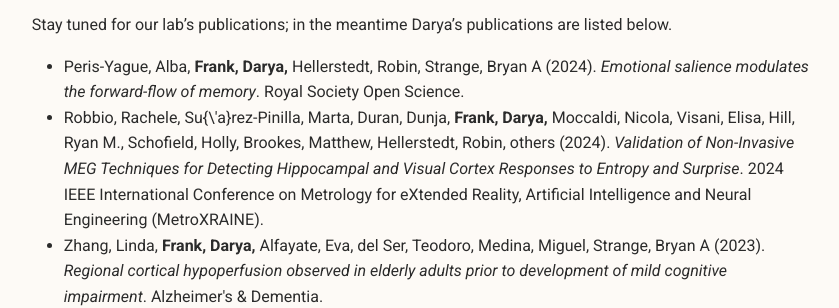
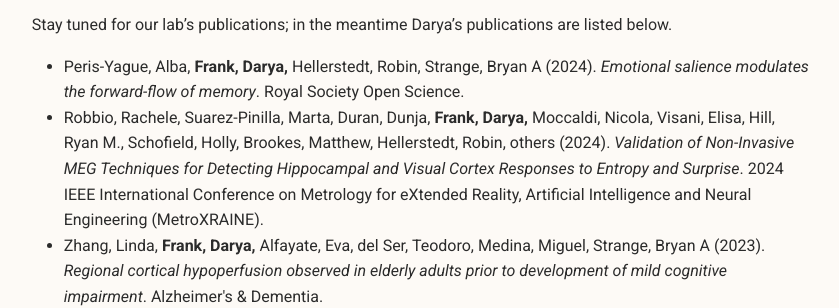
Before and after one commit to frank-dam-lab/frank-dam-lab.github.io, a Jekyll site: the page built from publications.md, in a window 1280 px wide. Shown: the part 197-505 px from the top of the page, without its empty margins (219-1058 px from the left). Built offline with Jekyll 4.4.1, drawn with Linux system fonts in a browser that asks for light colours.

Commit message:
Update publications.html

```diff
--- a/_includes/publications.html
+++ b/_includes/publications.html
@@ -1,7 +1,7 @@
 <!-- Generated from publications.bib -->
 <ul>
 <li>Peris-Yague, Alba, <strong>Frank, Darya,</strong> Hellerstedt, Robin, Strange, Bryan A (2024). <em>Emotional salience modulates the forward-flow of memory</em>. Royal Society Open Science.</li>
-  <li>Robbio, Rachele, Su{\'a}rez-Pinilla, Marta, Duran, Dunja, <strong>Frank, Darya,</strong> Moccaldi, Nicola, Visani, Elisa, Hill, Ryan M., Schofield, Holly, Brookes, Matthew, Hellerstedt, Robin, others (2024). <em>Validation of Non-Invasive MEG Techniques for Detecting Hippocampal and Visual Cortex Responses to Entropy and Surprise</em>. 2024 IEEE International Conference on Metrology for eXtended Reality, Artificial Intelligence and Neural Engineering (MetroXRAINE).</li>
+  <li>Robbio, Rachele, Suarez-Pinilla, Marta, Duran, Dunja, <strong>Frank, Darya,</strong> Moccaldi, Nicola, Visani, Elisa, Hill, Ryan M., Schofield, Holly, Brookes, Matthew, Hellerstedt, Robin, others (2024). <em>Validation of Non-Invasive MEG Techniques for Detecting Hippocampal and Visual Cortex Responses to Entropy and Surprise</em>. 2024 IEEE International Conference on Metrology for eXtended Reality, Artificial Intelligence and Neural Engineering (MetroXRAINE).</li>
   <li>Zhang, Linda, <strong>Frank, Darya,</strong> Alfayate, Eva, del Ser, Teodoro, Medina, Miguel, Strange, Bryan A (2023). <em>Regional cortical hypoperfusion observed in elderly adults prior to development of mild cognitive impairment</em>. Alzheimer's &amp; Dementia.</li>
   <li><strong>Frank, Darya,</strong> Moratti, Stephan, Sarnthein, Johannes, Li, Ningfei, Horn, Andreas, Imbach, Lukas, Stieglitz, Lennart, Gil-Nagel, Antonio, Toledano, Rafael, Friston, Karl J, others (2023). <em>Human hippocampal ripples tune cortical responses in uncertain visual contexts</em>. bioRxiv.</li>
   <li><strong>Frank, Darya,</strong> Kafkas, Alex, Montaldi, Daniela (2022). <em>Experiencing surprise: the temporal dynamics of its impact on memory</em>. Journal of Neuroscience.</li>
```
